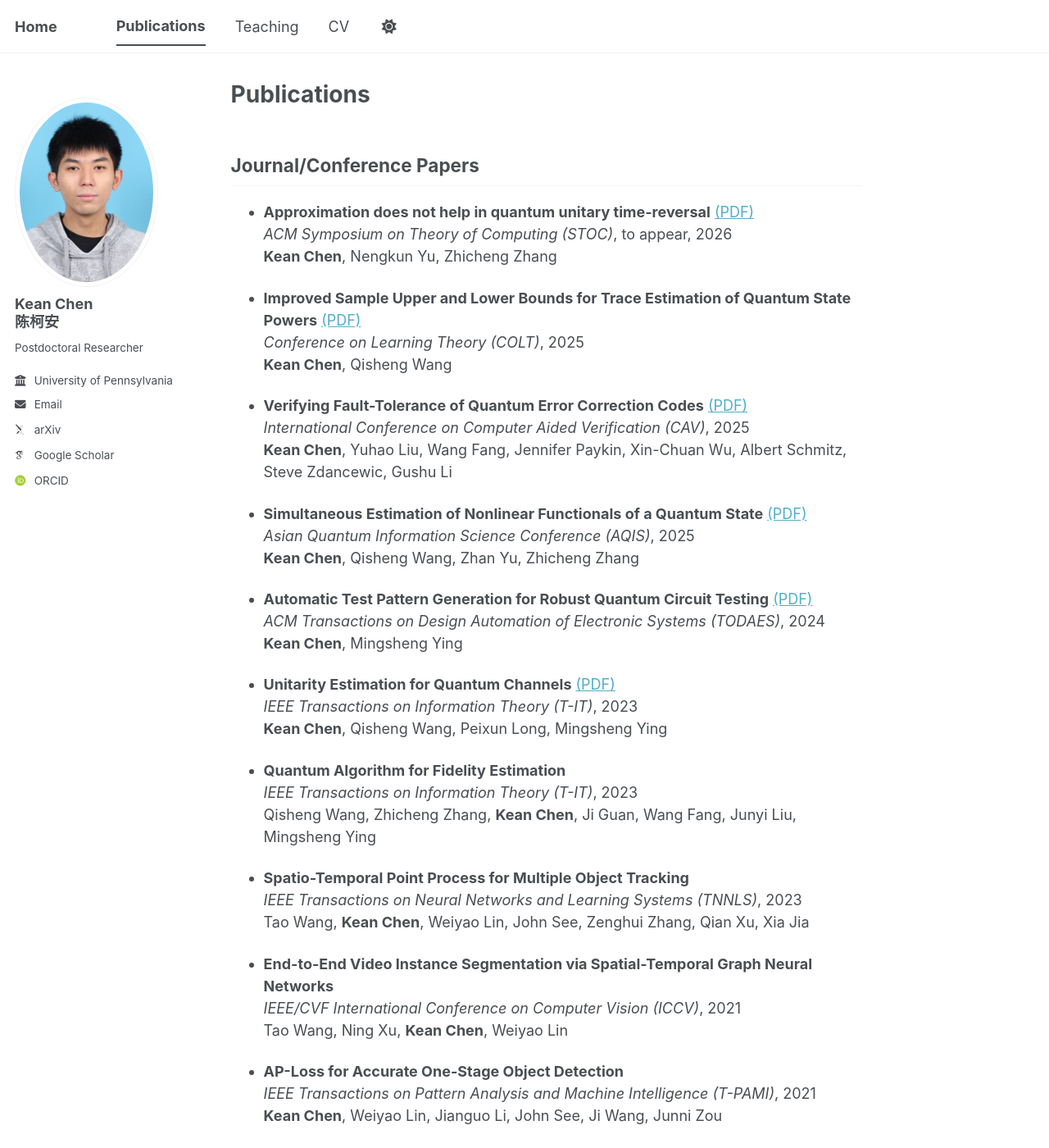
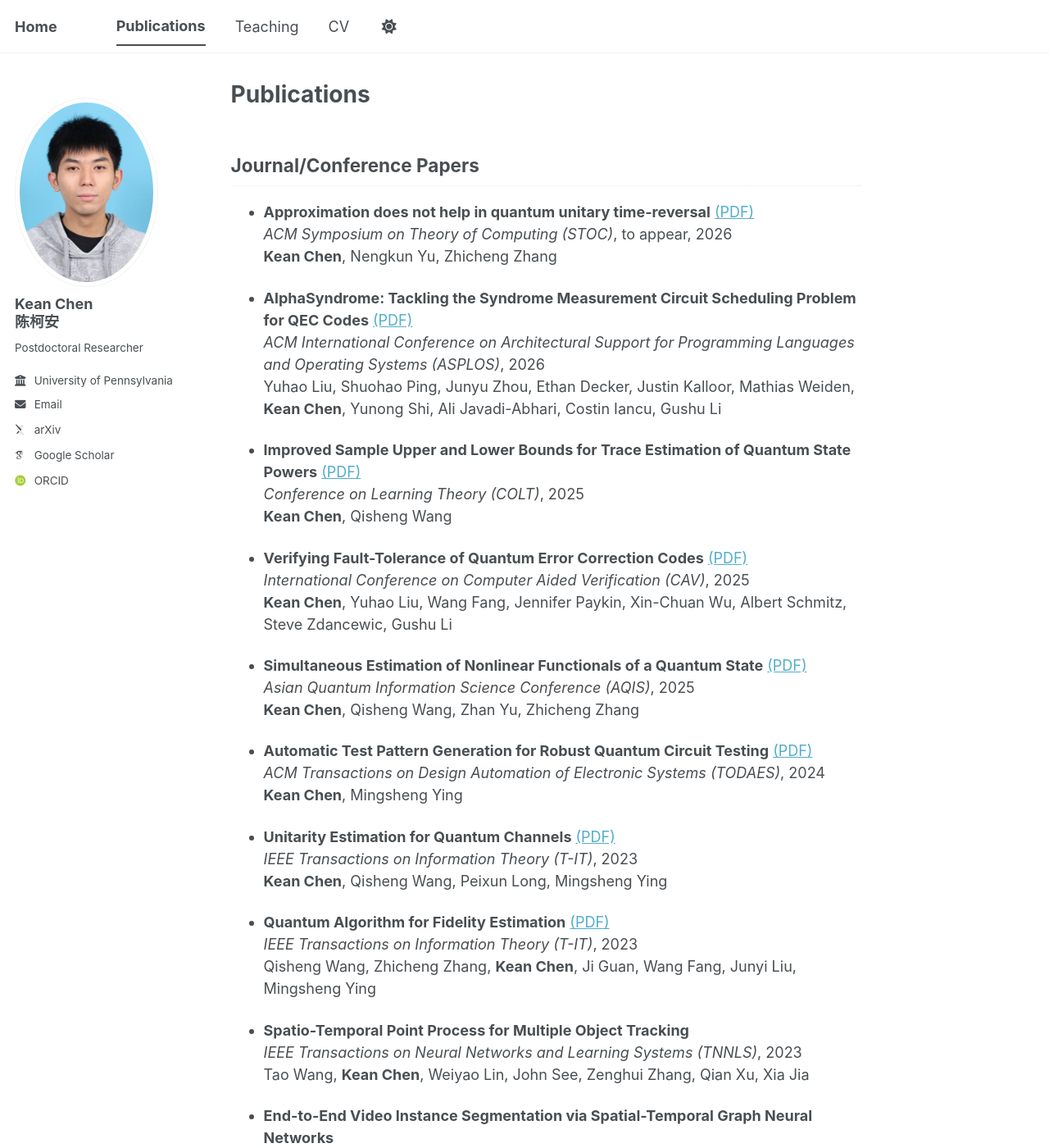
Before and after one commit to cccorn/cccorn.github.io, a Jekyll site: the page built from _pages/publications.md, in a window 1280 px wide and 1400 px high. Shown: the whole window at 82% size. Built offline with Jekyll 4.4.1, drawn with Linux system fonts in a browser that asks for light colours; some web fonts are replaced; a script bundle is joined from its source files by our own code; library files that are not in the unit come from our copies; some of the changed text lies outside the part shown.

Commit message:
Update publications.md

```diff
--- a/_pages/publications.md
+++ b/_pages/publications.md
@@ -10,6 +10,10 @@ author_profile: true
 - **Approximation does not help in quantum unitary time-reversal** [(PDF)](/papers/Approximation_does_not_help_in_quantum_unitary_time_reversal.pdf)
 *ACM Symposium on Theory of Computing (STOC)*, to appear, 2026
 **Kean Chen**, Nengkun Yu, Zhicheng Zhang
+
+- **AlphaSyndrome: Tackling the Syndrome Measurement Circuit Scheduling Problem for QEC Codes** [(PDF)](/papers/AlphaSyndrome_Tackling_the_Syndrome_Measurement_Circuit_Scheduling_Problem_for_QEC_Codes.pdf)
+*ACM International Conference on Architectural Support for Programming Languages and Operating Systems (ASPLOS)*, 2026
+Yuhao Liu, Shuohao Ping, Junyu Zhou, Ethan Decker, Justin Kalloor, Mathias Weiden, **Kean Chen**, Yunong Shi, Ali Javadi-Abhari, Costin Iancu, Gushu Li
 
 - **Improved Sample Upper and Lower Bounds for Trace Estimation of Quantum State Powers** [(PDF)](/papers/Improved_Sample_Upper_and_Lower_Bounds_for_Trace_Estimation_of_Quantum_State_Powers.pdf)
 *Conference on Learning Theory (COLT)*, 2025
@@ -31,7 +35,7 @@ author_profile: true
 *IEEE Transactions on Information Theory (T-IT)*, 2023
 **Kean Chen**, Qisheng Wang, Peixun Long, Mingsheng Ying
 
-- **Quantum Algorithm for Fidelity Estimation**
+- **Quantum Algorithm for Fidelity Estimation** [(PDF)](/papers/Quantum_Algorithm_for_Fidelity_Estimation.pdf)
 *IEEE Transactions on Information Theory (T-IT)*, 2023
 Qisheng Wang, Zhicheng Zhang, **Kean Chen**, Ji Guan, Wang Fang, Junyi Liu, Mingsheng Ying
 
```
Also changed, not shown: other parts of _pages/publications.md (+0 -4 lines).
